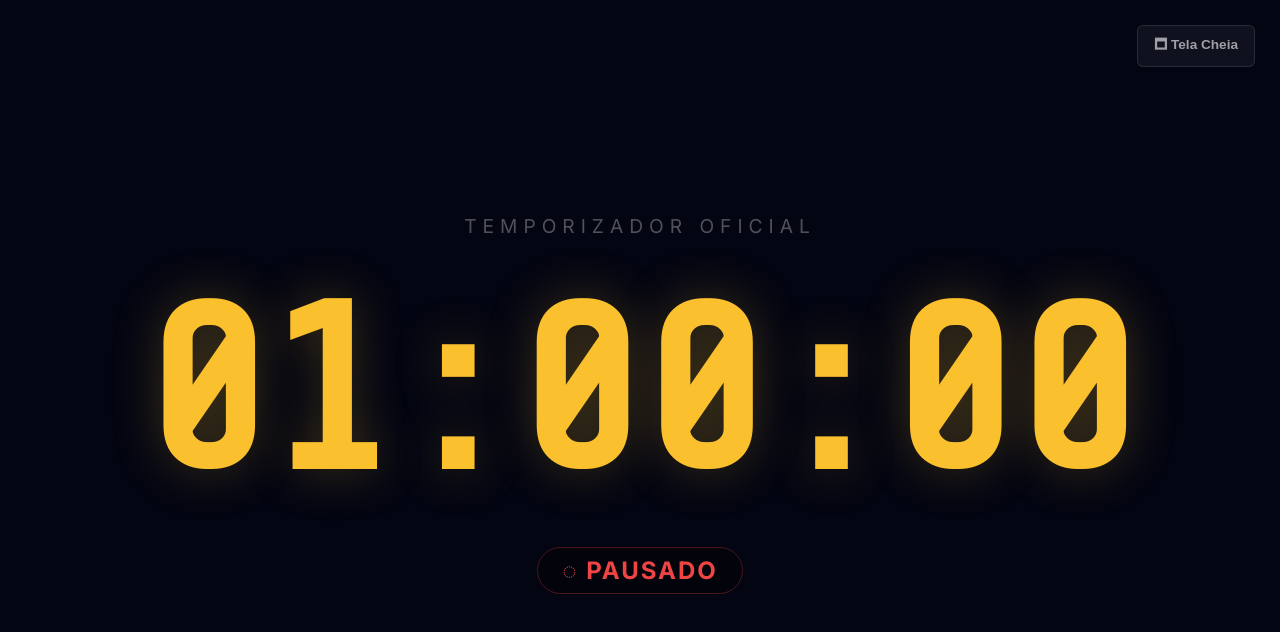
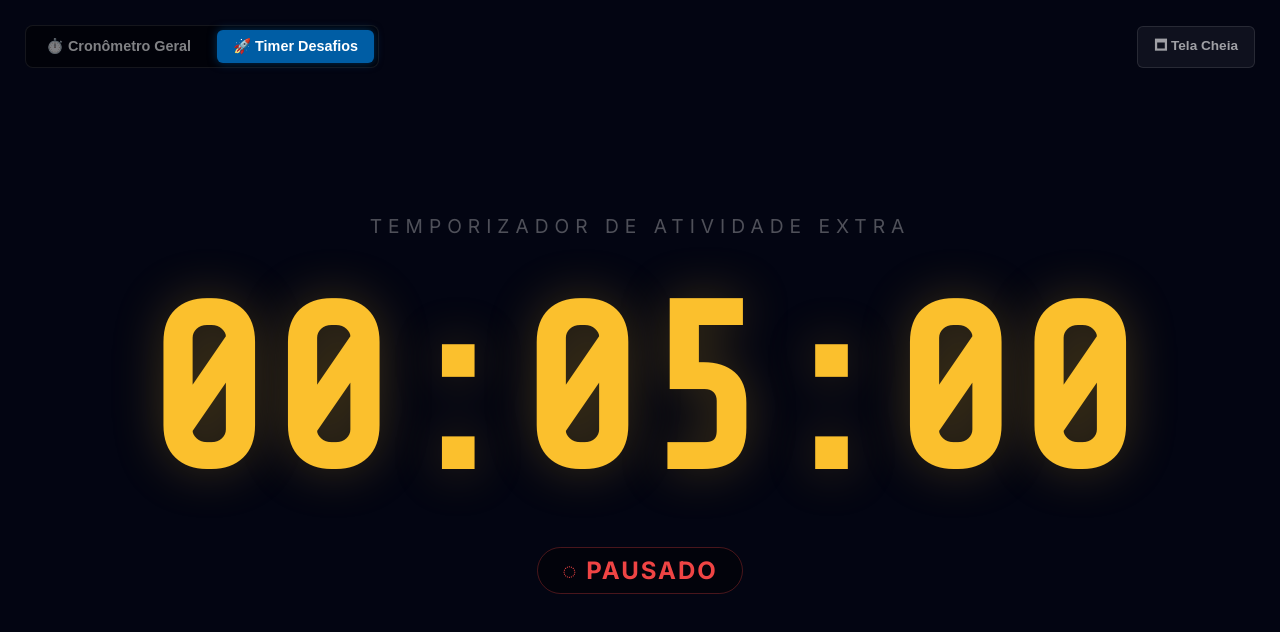
Before and after one commit to pedrqca/modulo-start-painel, a React (Vite) app: page /timer in a window 1280 px wide. Shown: the top 632 px of the page. Built offline with nearby package versions, Linux system fonts and the light colour scheme.

Commit message:
feat: temporizador de desafios e adiciona tela cheia v2

```diff
--- a/src/App.jsx
+++ b/src/App.jsx
@@ -75,6 +75,11 @@ export default function App() {
   useEffect(() => {
     localStorage.setItem("equipes", JSON.stringify(equipes));
   }, [equipes]);
+
+  // Sincroniza a aba ativa para o telão saber o que renderizar
+  useEffect(() => {
+    localStorage.setItem("abaAtiva", abaAtiva);
+  }, [abaAtiva]);
 
   // Sincronização do Cronômetro Geral
   useEffect(() => { localStorage.setItem("tempoRestante", tempoRestante.toString()); }, [tempoRestante]);
@@ -271,23 +276,23 @@ export default function App() {
         <button className={`btn-aba ${abaAtiva === "cronometro" ? "active" : ""}`} onClick={() => setAbaAtiva("cronometro")}>⏱️ Cronômetro</button>
       </div>
 
+      {/* Seção unificada de controle do Telão e Banner do Evento */}
+      <div style={{ display: "flex", justifyContent: "space-between", alignItems: "center", marginBottom: "25px", gap: "15px", flexWrap: "wrap" }}>
         <div className="banner-evento-atual" style={{
-        textAlign: "center", margin: "-5px 0 25px 0", padding: "10px 15px",
+          margin: 0, padding: "10px 15px", flex: 1, textAlign: "left",
           background: "rgba(0, 93, 164, 0.1)", border: "1px dashed var(--cyber-ciano, #00f0ff)",
           borderRadius: "8px", textTransform: "uppercase", letterSpacing: "1px", fontSize: "0.9rem"
         }}>
           <span style={{ color: "var(--texto-secundario)" }}>📍 ESCOLA: </span>
           <strong style={{ color: "#fff", textShadow: "0 0 8px rgba(0, 240, 255, 0.4)" }}>{tituloEvento}</strong>
         </div>
-
-      {abaAtiva === "cronometro" ? (
-        <>
-          <div style={{ textAlign: "right", marginBottom: "15px" }}>
-            <button className="btn-util" onClick={abrirAbaTelan} style={{ border: "1px solid var(--cyber-ciano)", color: "var(--cyber-ciano)" }}>
+        <button className="btn-util" onClick={abrirAbaTelan} style={{ border: "1px solid var(--cyber-ciano)", color: "var(--cyber-ciano)", height: "38px" }}>
           🖥️ Abrir Aba do Telão Exterior
         </button>
       </div>
 
+      {abaAtiva === "cronometro" ? (
+        <>
           <Temporizador
             tempoRestante={tempoRestante} timerAtivo={timerAtivo}
             inputHoras={inputHoras} setInputHoras={setInputHoras}
@@ -340,7 +345,7 @@ export default function App() {
       ) : (
         <>
           {/* ======================================================= */}
-          {/* NOVO BLCO DE TEMPORIZADOR EXCLUSIVO DA ABA DE DESAFIOS */}
+          {/* BLCO DE TEMPORIZADOR EXCLUSIVO DA ABA DE DESAFIOS       */}
           {/* ======================================================= */}
           <div className="painel-cronometro" style={{ marginBottom: "30px", border: "1px dashed var(--laranja-start, #fbc02d)" }}>
             <div style={{ fontSize: "0.85rem", textTransform: "uppercase", color: "var(--laranja-start)", letterSpacing: "1px", marginBottom: "5px" }}>
--- a/src/pages/Timer.jsx
+++ b/src/pages/Timer.jsx
@@ -11,15 +11,38 @@ const formatarTempo = (segundosTotais) => {
 export default function Timer() {
   const containerRef = useRef(null);
   const [isFullscreen, setIsFullscreen] = useState(false);
+
+  // Lê qual aba o operador está visualizando para espelhar por padrão
+  const [visaoAtiva, setVisaoAtiva] = useState(() => {
+    const abaPainel = localStorage.getItem("abaAtiva");
+    return abaPainel === "cronometro" ? "geral" : "desafios";
+  });
+
+  // Estados do Cronômetro Geral
   const [tempoRestante, setTempoRestante] = useState(() => Number(localStorage.getItem("tempoRestante") || 3600));
   const [timerAtivo, setTimerAtivo] = useState(() => localStorage.getItem("timerAtivo") === "true");
+
+  // Estados do Cronômetro de Desafios
+  const [tempoRestanteDesafios, setTempoRestanteDesafios] = useState(() => Number(localStorage.getItem("tempoRestanteDesafios") || 300));
+  const [timerDesafiosAtivo, setTimerDesafiosAtivo] = useState(() => localStorage.getItem("timerDesafiosAtivo") === "true");
+
   const [tituloEvento, setTituloEvento] = useState(() => localStorage.getItem("tituloEvento") || "");
 
   useEffect(() => {
     const atualizarDoStorage = () => {
       setTempoRestante(Number(localStorage.getItem("tempoRestante") || 3600));
       setTimerAtivo(localStorage.getItem("timerAtivo") === "true");
+
+      setTempoRestanteDesafios(Number(localStorage.getItem("tempoRestanteDesafios") || 300));
+      setTimerDesafiosAtivo(localStorage.getItem("timerDesafiosAtivo") === "true");
+
       setTituloEvento(localStorage.getItem("tituloEvento") || "");
+
+      // Sincroniza a visão do telão caso o operador mude de aba no painel principal
+      const abaPainel = localStorage.getItem("abaAtiva");
+      if (abaPainel) {
+        setVisaoAtiva(abaPainel === "cronometro" ? "geral" : "desafios");
+      }
     };
 
     window.addEventListener("storage", atualizarDoStorage);
@@ -39,23 +62,47 @@ export default function Timer() {
     }
   };
 
+  // Define qual tempo e status exibir com base na visão selecionada
+  const tempoExibido = visaoAtiva === "geral" ? tempoRestante : tempoRestanteDesafios;
+  const statusAtivo = visaoAtiva === "geral" ? timerAtivo : timerDesafiosAtivo;
+
   return (
     <div ref={containerRef} className="telao-fundo">
-      <button className="telao-btn-fs" onClick={alternarFullscreen}>
-        {isFullscreen ? "🗗 Janela" : "🗖 Tela Cheia"}
-      </button>
+      {/* Controles superiores do Telão */}
+      <div className="telao-controles-topo">
+        <div className="telao-alternador-abas">
+          <button
+            className={`btn-telao-aba ${visaoAtiva === "geral" ? "ativa" : ""}`}
+            onClick={() => setVisaoAtiva("geral")}
+          >
+            ⏱️ Cronômetro Geral
+          </button>
+          <button
+            className={`btn-telao-aba ${visaoAtiva === "desafios" ? "ativa" : ""}`}
+            onClick={() => setVisaoAtiva("desafios")}
+          >
+            🚀 Timer Desafios
+          </button>
+        </div>
+
+        <button className="telao-btn-fs" onClick={alternarFullscreen}>
+          {isFullscreen ? "🗗 Janela" : "🗖 Tela Cheia"}
+        </button>
+      </div>
 
       <div className="telao-alinhamento">
-        <div className="telao-top-tag">Temporizador Oficial</div>
+        <div className="telao-top-tag">
+          {visaoAtiva === "geral" ? "Cronômetro Oficial da Competição" : "Temporizador de Atividade Extra"}
+        </div>
         <h1 className="telao-header-txt">{tituloEvento}</h1>
 
-        <div className={`telao-timer-txt ${timerAtivo ? "neon-ativo" : "neon-pausado"}`}>
-          {formatarTempo(tempoRestante)}
+        <div className={`telao-timer-txt ${statusAtivo ? "neon-ativo" : "neon-pausado"}`}>
+          {formatarTempo(tempoExibido)}
         </div>
 
         <div className="telao-badge-status">
-          <span className={`badge-indicator ${timerAtivo ? "cor-run" : "cor-stop"}`}>
-            {timerAtivo ? "● EM EXECUÇÃO" : tempoRestante === 0 ? "■ TEMPO ESGOTADO" : "◌ PAUSADO"}
+          <span className={`badge-indicator ${statusAtivo ? "cor-run" : "cor-stop"}`}>
+            {statusAtivo ? "● EM EXECUÇÃO" : tempoExibido === 0 ? "■ TEMPO ESGOTADO" : "◌ PAUSADO"}
           </span>
         </div>
       </div>
--- a/src/styles/Timer.css
+++ b/src/styles/Timer.css
@@ -96,3 +96,51 @@
   background: rgba(255, 255, 255, 0.15);
   color: #fff;
 }
+/* Novos estilos para o painel de controle do telão */
+.telao-controles-topo {
+  position: absolute;
+  top: 25px;
+  left: 25px;
+  right: 25px;
+  display: flex;
+  justify-content: space-between;
+  align-items: center;
+  z-index: 10;
+}
+
+.telao-alternador-abas {
+  display: flex;
+  gap: 10px;
+  background: rgba(0, 0, 0, 0.5);
+  padding: 4px;
+  border-radius: 8px;
+  border: 1px solid rgba(255, 255, 255, 0.08);
+}
+
+.btn-telao-aba {
+  background: transparent;
+  border: none;
+  color: rgba(255, 255, 255, 0.5);
+  padding: 8px 16px;
+  font-size: 0.9rem;
+  font-weight: 600;
+  border-radius: 6px;
+  cursor: pointer;
+  transition: all 0.2s ease;
+}
+
+.btn-telao-aba:hover {
+  color: #fff;
+  background: rgba(255, 255, 255, 0.05);
+}
+
+.btn-telao-aba.ativa {
+  background: var(--azul-inatel, #005da4);
+  color: #fff;
+  box-shadow: 0 0 10px rgba(0, 93, 164, 0.5);
+}
+
+/* Ajuste na posição do botão fullscreen anterior */
+.telao-btn-fs {
+  position: static !important; /* Reseta o posicionamento absoluto anterior */
+}
```
Lines whose indentation alone changed are shown as unchanged.
